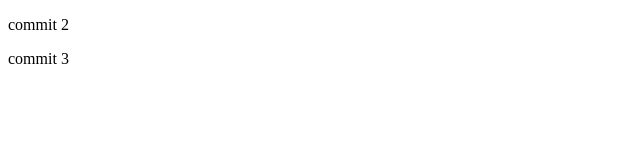
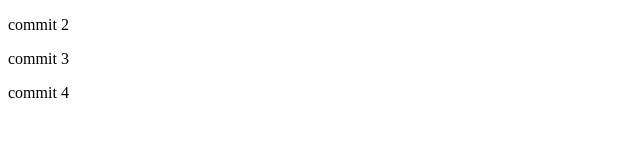
Before and after one commit to sandrbuz/testRepo, a plain HTML site: page index.html in a window 1280 px wide. Shown: the full height of the page, 0-640 px from the left. Drawn offline with Linux system fonts and the light colour scheme.

Commit message:
fourth commit

```diff
--- a/index.html
+++ b/index.html
@@ -8,5 +8,6 @@
 <body>
    <p>commit 2</p>
    <p>commit 3</p>
+   <p>commit 4</p>
 </body>
 </html>
```
